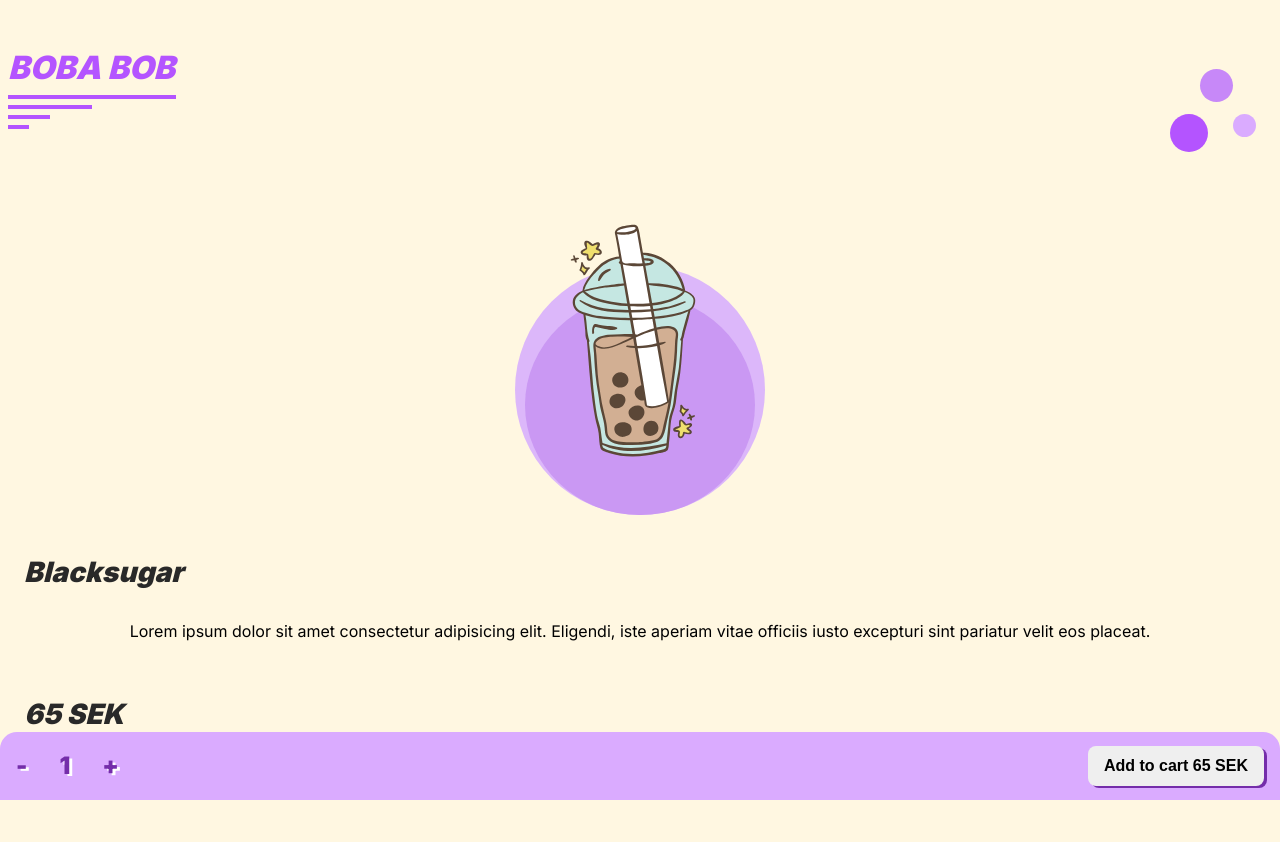
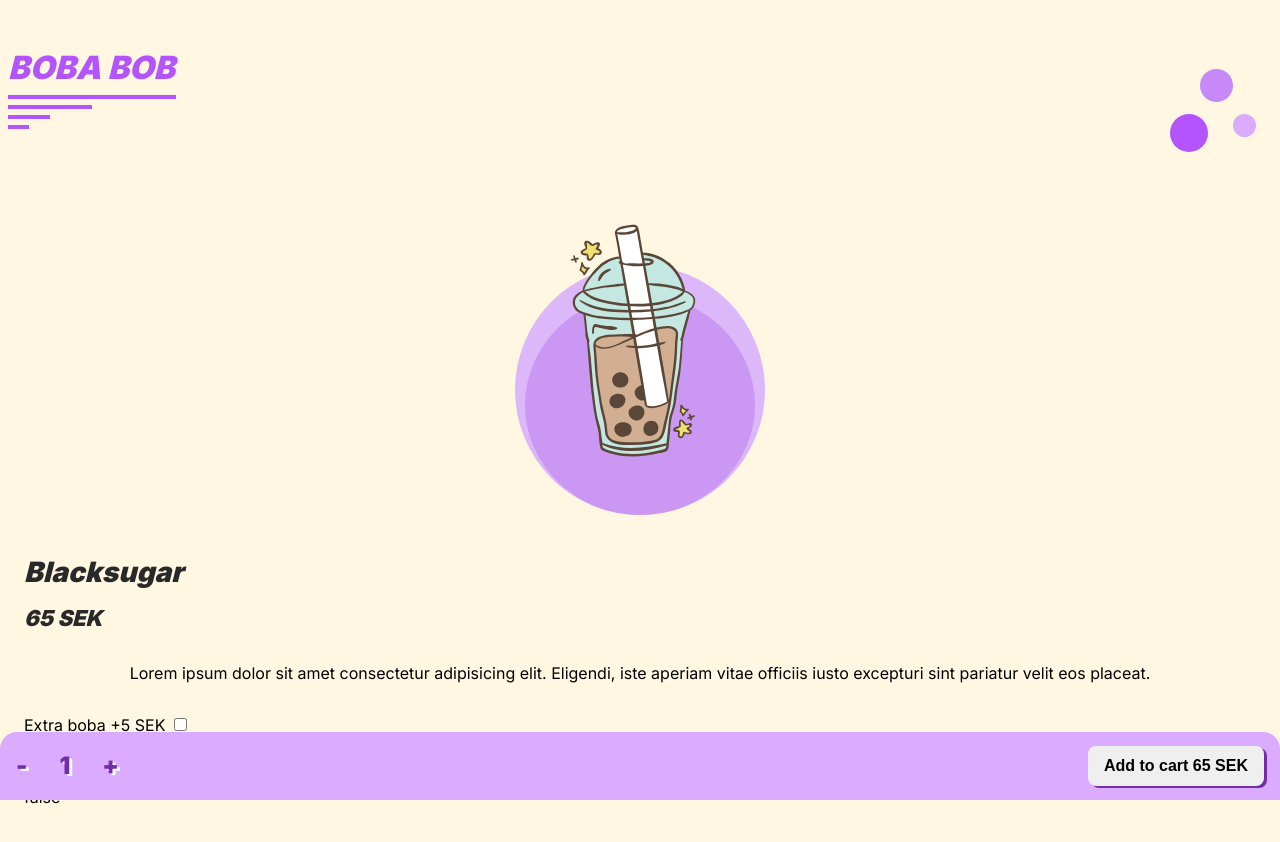
Before and after one commit to Celinaki/Boba-bob, a Vue app: page /bubbletea/0 in a window 1280 px wide. Shown: the top 842 px of the page. Built offline with nearby package versions, Linux system fonts and the light colour scheme.

Commit message:
changing state of add topping depending on checkbox

```diff
--- a/src/views/SingleBobaView.vue
+++ b/src/views/SingleBobaView.vue
@@ -10,9 +10,12 @@ const route = useRoute()
 const store = useGetAllBobasStore()
 
 onMounted(() => {
+
 })
     const bobaId = Number(route.params.bubbleTeaId)
     const bobaArray = store.teaArray;
+    const extraBoba = ref(false)
+    const addJelly = ref(false)
     const chosenBoba = bobaArray.find((bobaTea) => bobaTea.id === bobaId)
     const thisBoba = {
         id: bobaId,
@@ -20,7 +23,10 @@ onMounted(() => {
         price: chosenBoba?.price,
         bobaImg:chosenBoba?.teaImg,
         amount: 1,
+        addExtraBoba: extraBoba,
+        addExtraJelly: addJelly
     }
+
 </script>
 
 <template>
@@ -30,9 +36,22 @@ onMounted(() => {
          <img :src=chosenBoba.teaImg :alt="`Image of the drink ${chosenBoba.title}`">
         </article>
         <h1>{{ chosenBoba.title }}</h1>
-        <p>Lorem ipsum dolor sit amet consectetur adipisicing elit. Eligendi, iste aperiam vitae officiis iusto excepturi sint pariatur velit eos placeat.</p>
         <h2>{{ chosenBoba.price }} SEK</h2>
 
+        <p>Lorem ipsum dolor sit amet consectetur adipisicing elit. Eligendi, iste aperiam vitae officiis iusto excepturi sint pariatur velit eos placeat.</p>
+        <section>
+            <p>Extra boba +5 SEK
+                <input type="checkbox"
+                v-model="extraBoba"
+                onchange="(()=>{extraBoba = !extraBoba})"
+                name="" id=""> </p>
+            <p>Lägg till yelly +5 SEK
+                <input type="checkbox"
+                 v-model="addJelly"
+                 onchange="(()=>{addJelly = !addJelly})"
+                 name=""  id=""></p>
+                 {{ addJelly }}
+        </section>
     </div>
     <AddToCart message="Add" :bobaType="thisBoba" />
 </template>
@@ -78,6 +97,21 @@ onMounted(() => {
         font-weight: 900;
         font-style: italic;
     }
+    h2{
+        font-size: 22px;
+        margin: 0rem 0rem 1rem 0rem;
+    }
+    section{
+        width: 100%;
+        p{
+
+        }
+        input[type="checkbox"]{
+            color: #5a064c;
+            background-color: rgb(10, 82, 58);
+        }
+    }
+
 }
 
 
```
